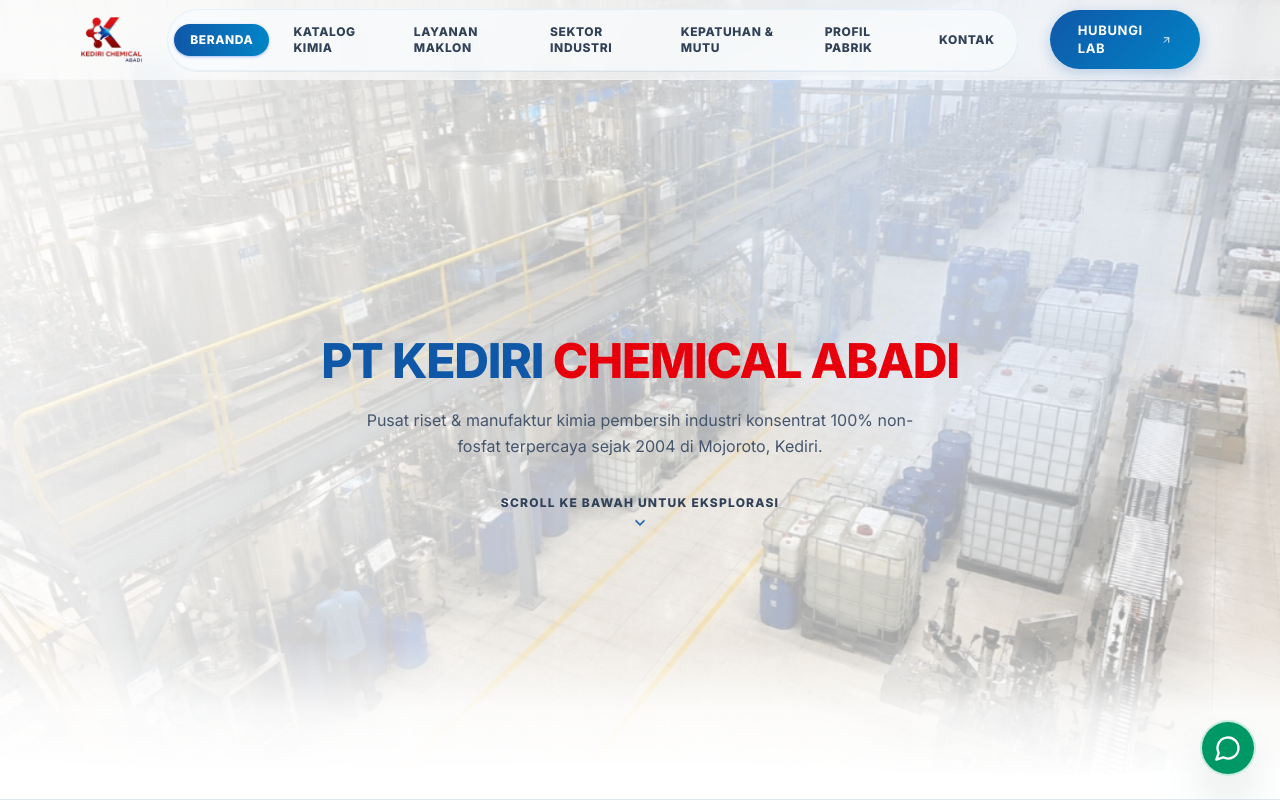
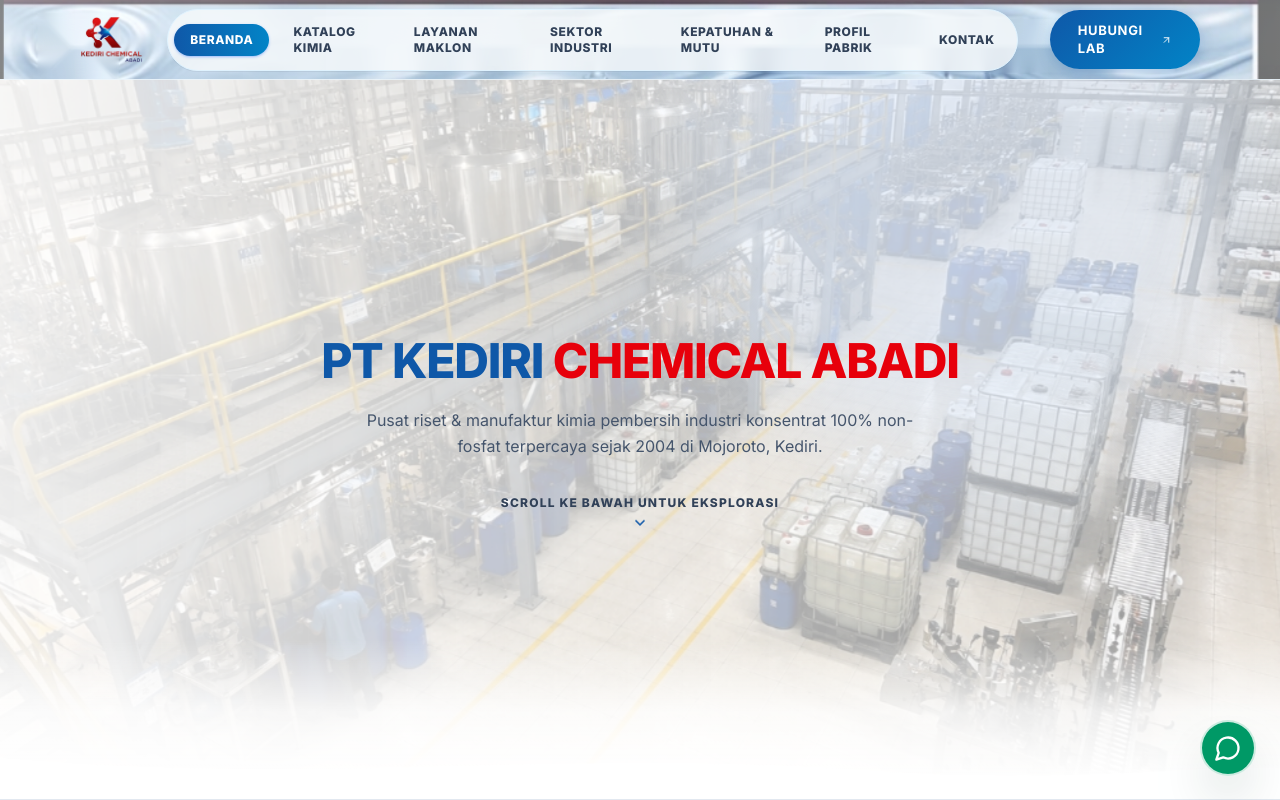
Before and after one commit to YerikhoArfensiasEffendi/KediriChemicalAbadi, a React (Vite) app: page / in a window 1280 px wide. Shown: the top 800 px of the page. Built offline with nearby package versions, Linux system fonts and the light colour scheme.

Commit message:
feat(header): add clean 3D liquid water wave ribbon and ripple background across navigation bar

```diff
--- a/src/components/layout/Navbar.jsx
+++ b/src/components/layout/Navbar.jsx
@@ -26,12 +26,22 @@
 
   return (
     <header className={cn(
-      "sticky top-0 z-50 h-20 flex items-center transition-all duration-300",
+      "sticky top-0 z-50 h-20 flex items-center transition-all duration-300 relative overflow-hidden",
       isScrolled
-        ? "bg-white/80 backdrop-blur-md border-b border-sky-100/60 shadow-xs"
-        : "bg-white/60 backdrop-blur-md border-b border-slate-100/60"
+        ? "bg-white/80 backdrop-blur-md border-b border-sky-100/70 shadow-xs"
+        : "bg-white/50 backdrop-blur-md border-b border-sky-100/50"
     )}>
-      <div className="max-w-[1700px] mx-auto px-4 sm:px-8 lg:px-14 xl:px-20 w-full flex items-center justify-between gap-6">
+      {/* Liquid Water Flow Header Banner (Riak Air & Gelombang Kristal 3D) */}
+      <div className="absolute inset-0 pointer-events-none select-none overflow-hidden z-0">
+        <img
+          src="/images/header_liquid_clean.png"
+          alt="Liquid Water Wave Header Ribbon"
+          className="w-full h-full object-cover object-top opacity-80 mix-blend-multiply filter contrast-105"
+        />
+        <div className="absolute inset-0 bg-gradient-to-r from-white/30 via-transparent to-white/20 pointer-events-none" />
+      </div>
+
+      <div className="max-w-[1700px] mx-auto px-4 sm:px-8 lg:px-14 xl:px-20 w-full flex items-center justify-between gap-6 relative z-10">
 
         {/* Logo Resmi PT Kediri Chemical Abadi */}
         <Link to="/" className="flex items-center shrink-0 group py-1">
```
Also changed, not shown: public/images/header_liquid_banner.png (added), public/images/header_liquid_clean.png (added).
